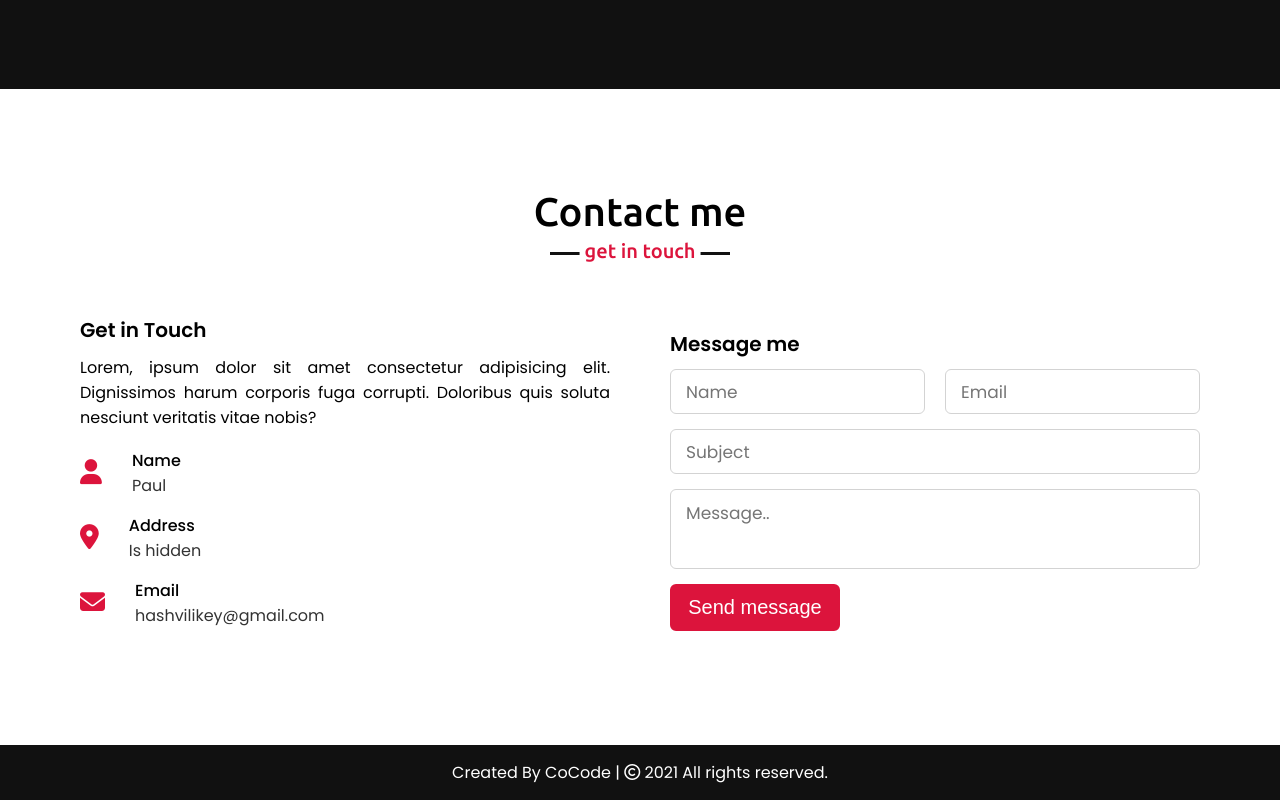
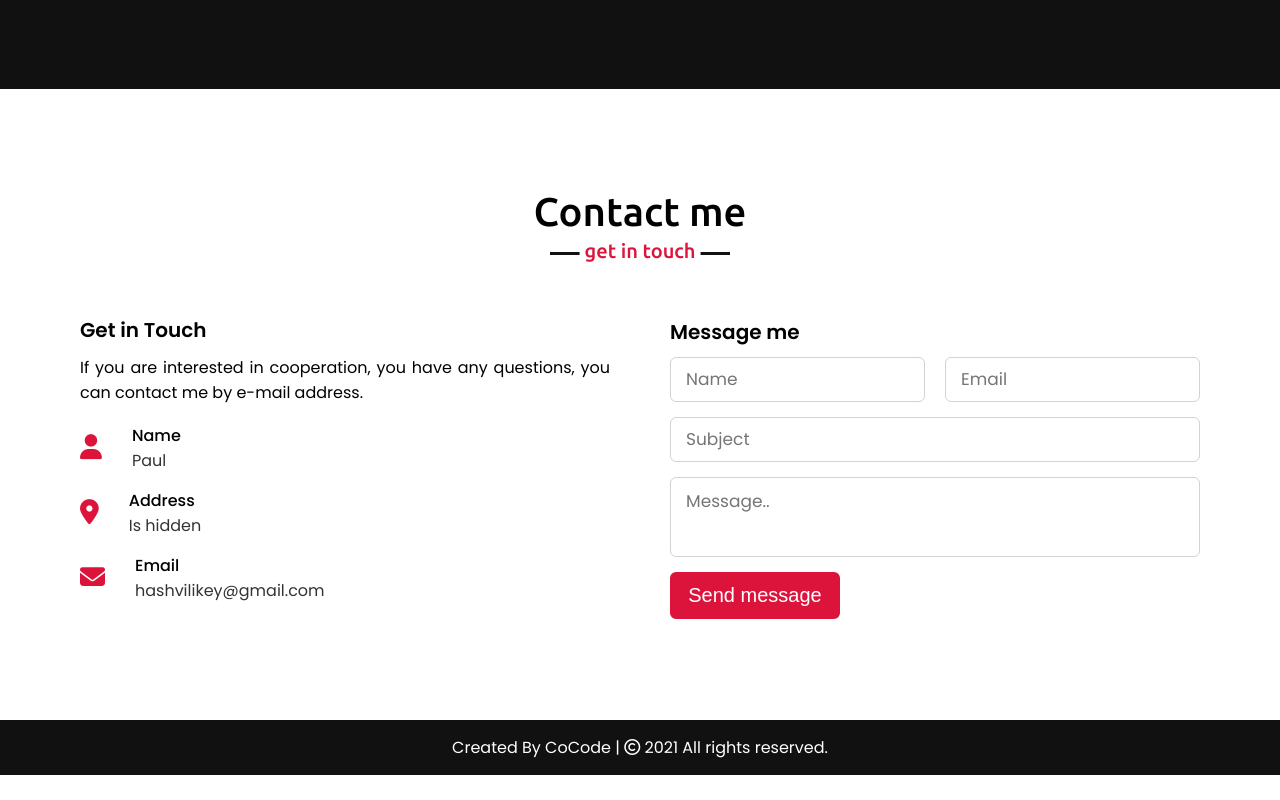
Before and after one commit to Macliodor/MacliodorHireMe.github.io, a plain HTML site: page index.html in a window 1280 px wide. Shown: the part 3475-4275 px from the top of the page. After the commit the page ends 4250 px from the top, so only its background shows below. Drawn offline with nearby package versions, Linux system fonts and the light colour scheme.

Commit message:
Update index.html

```diff
--- a/index.html
+++ b/index.html
@@ -197,7 +197,7 @@
             <div class="contact-content">
                 <div class="column left">
                     <div class="text">Get in Touch</div>
-                    <p>Lorem, ipsum dolor sit amet consectetur adipisicing elit. Dignissimos harum corporis fuga corrupti. Doloribus quis soluta nesciunt veritatis vitae nobis?</p>
+                    <p>If you are interested in cooperation, you have any questions, you can contact me by e-mail address.</p>
                     <div class="icons">
                         <div class="row">
                             <i class="fas fa-user"></i>
```
